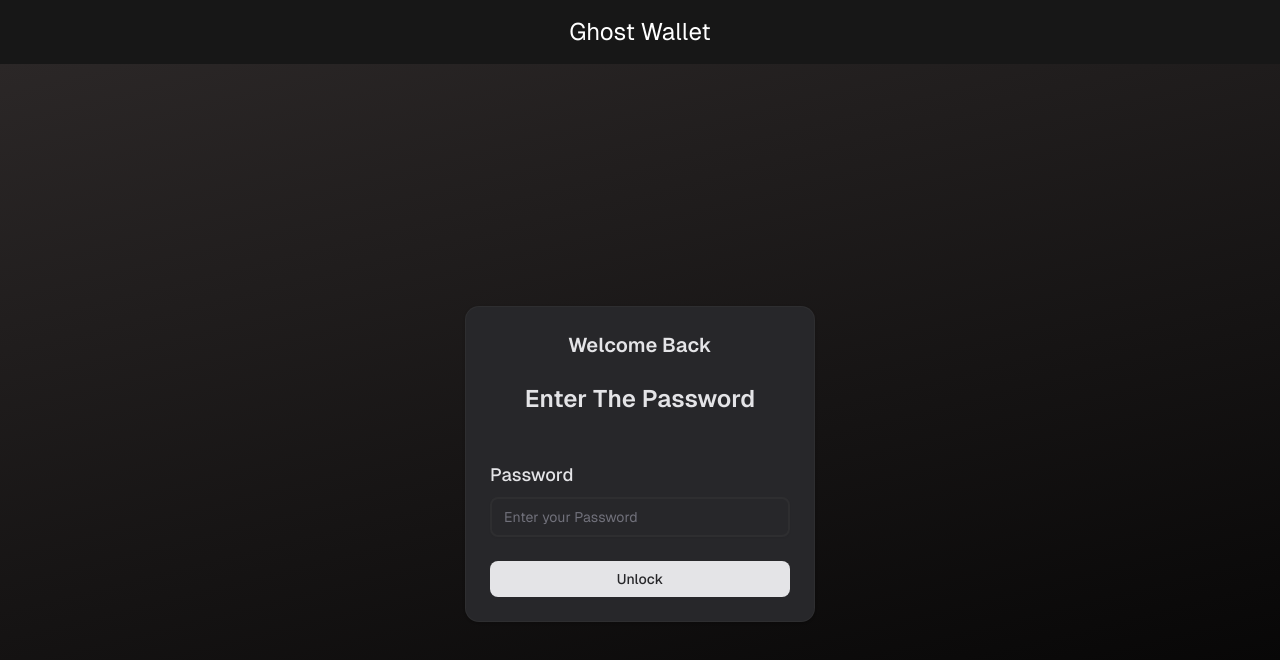
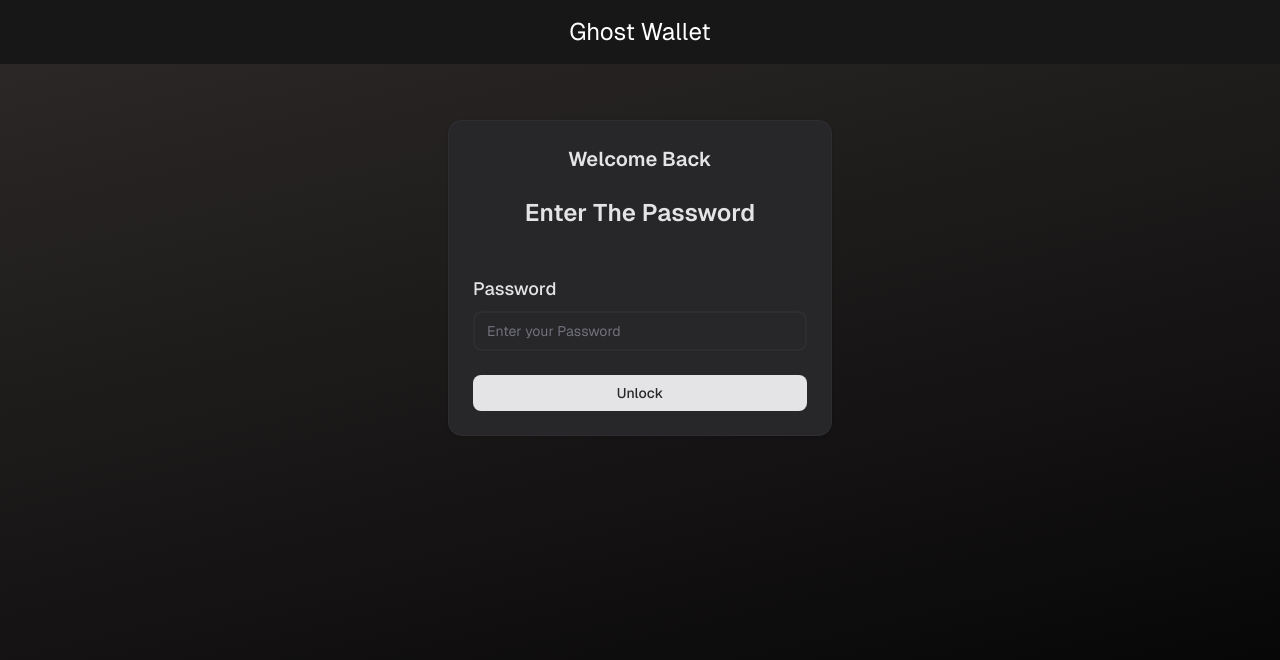
Before and after one commit to udayempire/ghost-wallet, a Next.js app: page /loginWallet in a window 1280 px wide. Shown: the top 660 px of the page. Built offline with nearby package versions, Linux system fonts and the light colour scheme; a web font is replaced by a local one.

Commit message:
fixed responisveness of password page

```diff
--- a/app/loginWallet/page.tsx
+++ b/app/loginWallet/page.tsx
@@ -9,13 +9,13 @@ export default function loginWallet() {
             <div>
                 <section
                     id="password"
-                    className="md:h-screen flex flex-col gap-14"
+                    className="h-screen flex flex-col gap-14"
                     style={{
                         background:
                             "linear-gradient(166deg, rgba(43, 39, 39, 1), rgba(0, 0, 0, 1))",
                     }}
                 >
-                    <div className="flex justify-center items-center h-screen">
+                    <div className="flex justify-center items-center p-4 mt-10">
                         <Password />
                     </div>
                 </section>
--- a/components/Password.tsx
+++ b/components/Password.tsx
@@ -47,7 +47,7 @@ export const Password = () => {
     }
     return (
         <div className="flex ">
-            <Card className="w-[350px] bg-zinc-800 border-neutral-700/30">
+            <Card className="md:w-sm bg-zinc-800 border-neutral-700/30">
                 <h1 className="text-zinc-200 font-semibold flex justify-center text-xl">Welcome Back</h1>
                 <CardHeader>
                     <CardTitle className="text-zinc-200 flex justify-center text-2xl">Enter The Password</CardTitle>
```
